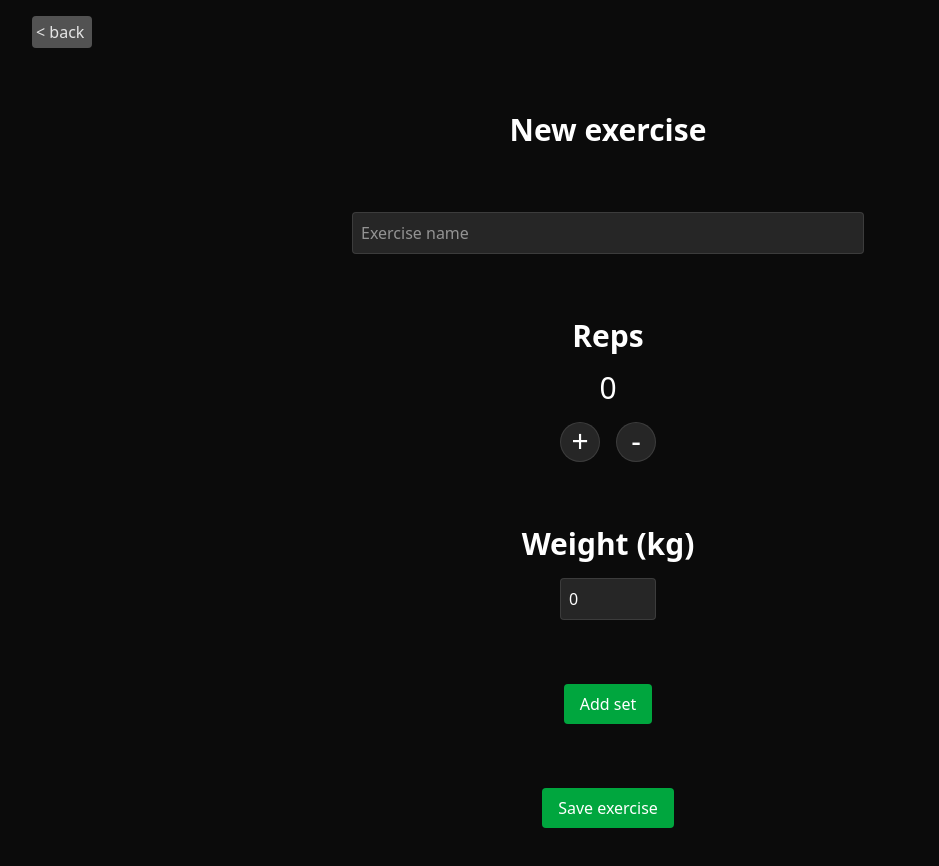
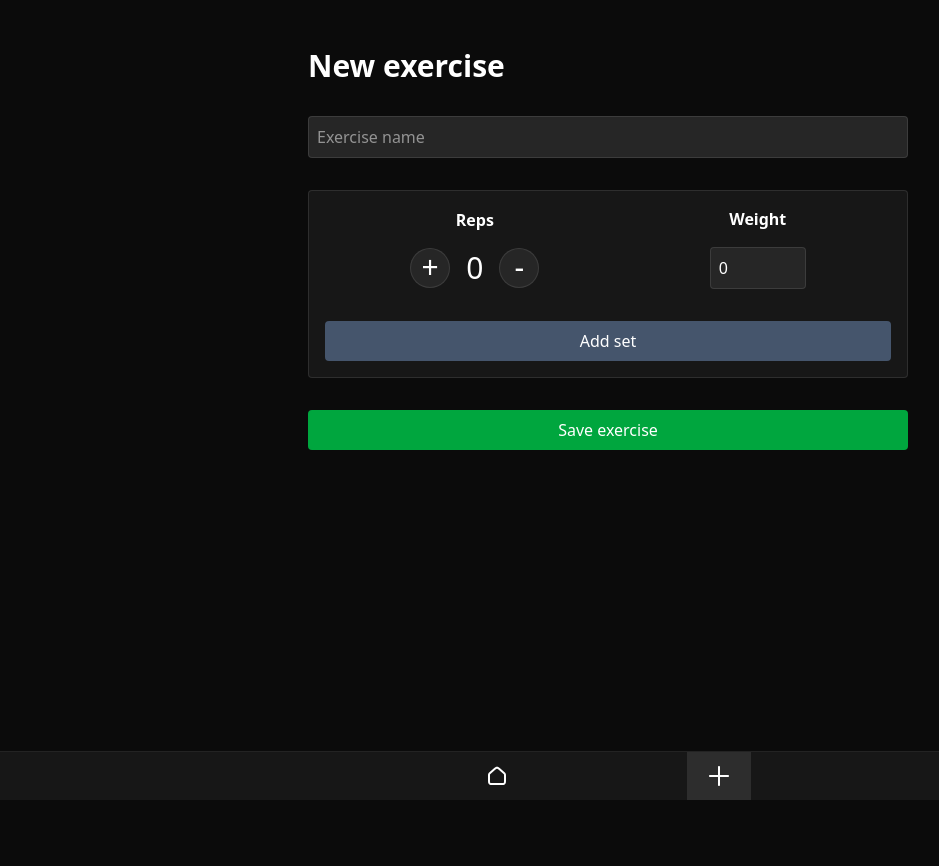
Before and after one commit to alexanderiksson/barbellbook, a React (Vite) app: page /add-exercise in a window 1280 px wide. Shown: the top 866 px of the page, without its empty margins (32-971 px from the left). After the commit the page ends 800 px from the top, so only its background shows below. Built offline with nearby package versions, Linux system fonts and the light colour scheme.

Commit message:
Styling and fix

```diff
--- a/src/App.jsx
+++ b/src/App.jsx
@@ -1,6 +1,5 @@
 import { BrowserRouter as Router, Routes, Route } from "react-router-dom";
 import Layout from "./Layout";
-import Home from "./pages/Home";
 import Workout from "./pages/Workout";
 import AddExercise from "./pages/AddExercise";
 import { WorkoutProvider } from "./context/WorkoutContext";
@@ -11,8 +10,7 @@ export default function App() {
             <WorkoutProvider>
                 <Routes>
                     <Route element={<Layout />}>
-                        <Route path="/" element={<Home />} />
-                        <Route path="/workout" element={<Workout />} />
+                        <Route path="/" element={<Workout />} />
                         <Route path="/add-exercise" element={<AddExercise />} />
                     </Route>
                 </Routes>
--- a/src/Layout.jsx
+++ b/src/Layout.jsx
@@ -1,8 +1,10 @@
 import { Outlet } from "react-router-dom";
+import Nav from "./components/Nav";
 
 export default function Layout() {
     return (
         <>
+            <Nav />
             <main role="main">
                 <Outlet />
             </main>
--- /dev/null
+++ b/src/assets/AddIcon.jsx
@@ -0,0 +1,16 @@
+export default () => {
+    return (
+        <svg
+            width="24px"
+            height="24px"
+            viewBox="0 0 24 24"
+            fill="none"
+            xmlns="http://www.w3.org/2000/svg"
+        >
+            <path
+                d="M13 3C13 2.44772 12.5523 2 12 2C11.4477 2 11 2.44772 11 3V11H3C2.44772 11 2 11.4477 2 12C2 12.5523 2.44772 13 3 13H11V21C11 21.5523 11.4477 22 12 22C12.5523 22 13 21.5523 13 21V13H21C21.5523 13 22 12.5523 22 12C22 11.4477 21.5523 11 21 11H13V3Z"
+                fill="#fff"
+            />
+        </svg>
+    );
+};
--- /dev/null
+++ b/src/assets/HomeIcon.jsx
@@ -0,0 +1,22 @@
+export default () => {
+    return (
+        <svg
+            width="24px"
+            height="24px"
+            viewBox="0 0 24 24"
+            fill="none"
+            xmlns="http://www.w3.org/2000/svg"
+        >
+            <g id="Navigation / House_02">
+                <path
+                    id="Vector"
+                    d="M4 11.4522V16.8002C4 17.9203 4 18.4807 4.21799 18.9086C4.40973 19.2849 4.71547 19.5906 5.0918 19.7823C5.5192 20.0001 6.07899 20.0001 7.19691 20.0001H16.8031C17.921 20.0001 18.48 20.0001 18.9074 19.7823C19.2837 19.5906 19.5905 19.2849 19.7822 18.9086C20 18.4811 20 17.9216 20 16.8037V11.4522C20 10.9179 19.9995 10.6506 19.9346 10.4019C19.877 10.1816 19.7825 9.97307 19.6546 9.78464C19.5102 9.57201 19.3096 9.39569 18.9074 9.04383L14.1074 4.84383C13.3608 4.19054 12.9875 3.86406 12.5674 3.73982C12.1972 3.63035 11.8026 3.63035 11.4324 3.73982C11.0126 3.86397 10.6398 4.19014 9.89436 4.84244L5.09277 9.04383C4.69064 9.39569 4.49004 9.57201 4.3457 9.78464C4.21779 9.97307 4.12255 10.1816 4.06497 10.4019C4 10.6506 4 10.9179 4 11.4522Z"
+                    stroke="#fff"
+                    stroke-width="2"
+                    stroke-linecap="round"
+                    stroke-linejoin="round"
+                />
+            </g>
+        </svg>
+    );
+};
--- /dev/null
+++ b/src/components/Nav.jsx
@@ -0,0 +1,31 @@
+import React from "react";
+import { NavLink } from "react-router-dom";
+import AddIcon from "../assets/AddIcon";
+import HomeIcon from "../assets/HomeIcon";
+
+export default function Nav() {
+    return (
+        <nav className="bg-neutral-900 border-t border-white/5 fixed bottom-0 w-full">
+            <div className="content">
+                <ul className="flex justify-evenly">
+                    <li>
+                        <NavLink
+                            to="/"
+                            className="flex flex-col items-center justify-center text-xs gap-1 py-3 px-5"
+                        >
+                            <HomeIcon />
+                        </NavLink>
+                    </li>
+                    <li>
+                        <NavLink
+                            to="/add-exercise"
+                            className="flex flex-col items-center justify-center text-xs gap-1 py-3 px-5"
+                        >
+                            <AddIcon />
+                        </NavLink>
+                    </li>
+                </ul>
+            </div>
+        </nav>
+    );
+}
--- a/src/components/RepCounter.jsx
+++ b/src/components/RepCounter.jsx
@@ -2,9 +2,9 @@ import React from "react";
 
 export default function RepCounter({ reps, setReps }) {
     return (
-        <div className="w-full flex flex-col justify-center items-center gap-4">
-            <h2 className="text-3xl font-semibold">Reps</h2>
-            <span className="text-3xl">{reps}</span>
+        <div className="flex flex-col justify-center items-center gap-4">
+            <h2 className="font-semibold">Reps</h2>
+
             <div className="flex items-center justify-center gap-4 w-full">
                 <button
                     className="flex justify-center text-3xl w-10 h-10 bg-neutral-800 rounded-full cursor-pointer border border-white/10"
@@ -12,6 +12,7 @@ export default function RepCounter({ reps, setReps }) {
                 >
                     +
                 </button>
+                <span className="text-3xl">{reps}</span>
                 <button
                     className="flex justify-center text-3xl w-10 h-10 bg-neutral-800 rounded-full cursor-pointer border border-white/10"
                     onClick={() => setReps(reps - 1)}
--- a/src/components/SetTable.jsx
+++ b/src/components/SetTable.jsx
@@ -2,6 +2,7 @@ import React from "react";
 
 export default function SetTable({ sets }) {
     return (
+        <>
             <table className="w-full">
                 <thead>
                     <tr>
@@ -20,5 +21,6 @@ export default function SetTable({ sets }) {
                     ))}
                 </tbody>
             </table>
+        </>
     );
 }
--- a/src/components/WeightInput.jsx
+++ b/src/components/WeightInput.jsx
@@ -2,8 +2,8 @@ import React from "react";
 
 export default function WeightInput({ weight, setWeight }) {
     return (
-        <div className="w-full flex flex-col justify-center items-center gap-4">
-            <h2 className="text-3xl font-semibold">Weight (kg)</h2>
+        <div className="flex flex-col justify-center items-center gap-4">
+            <h2 className="font-semibold">Weight</h2>
             <input
                 className="bg-neutral-800 p-2 rounded w-24 border border-white/10"
                 type="number"
--- a/src/index.css
+++ b/src/index.css
@@ -6,12 +6,16 @@ body {
     display: flex;
     flex-direction: column;
     min-height: 100vh;
-    padding: 1rem 0;
+    padding: 3rem 0;
     box-sizing: border-box;
 }
 
 .content {
-    max-width: 1200px;
+    max-width: 600px;
     width: 90%;
     margin: auto;
 }
+
+nav a.active {
+    background-color: #2d2d2d;
+}
--- a/src/pages/AddExercise.jsx
+++ b/src/pages/AddExercise.jsx
@@ -3,7 +3,6 @@ import { useWorkout } from "../context/WorkoutContext";
 import RepCounter from "../components/RepCounter";
 import WeightInput from "../components/WeightInput";
 import SetTable from "../components/SetTable";
-import { Link } from "react-router-dom";
 
 export default function AddExercise() {
     const { addExercise } = useWorkout();
@@ -14,61 +13,63 @@ export default function AddExercise() {
     const [weight, setWeight] = useState(0);
 
     return (
-        <div className="content flex flex-col justify-center items-center min-h-screen gap-16 pb-12">
-            <div className="w-full flex justify-start">
-                <Link
-                    to="/workout"
-                    className="bg-neutral-600 pl-1 pr-2 py-1 rounded text-neutral-200"
-                >
-                    &lt; back
-                </Link>
-            </div>
-
+        <div className="content flex flex-col gap-8 pb-12">
             <h1 className="text-3xl font-semibold">New exercise</h1>
 
-            <label className="w-full max-w-lg">
+            <label className="w-full">
                 <input
                     className="bg-neutral-800 p-2 rounded w-full border border-white/10"
                     type="text"
                     placeholder="Exercise name"
                     onChange={(e) => setName(e.target.value)}
                     value={name}
+                    required
                 />
             </label>
 
+            {/* Add set */}
+            <section className="w-full flex flex-col gap-8 bg-neutral-900 border border-white/10 p-4 rounded">
+                <div className="flex justify-around">
                     <RepCounter reps={reps} setReps={setReps} />
+                    <WeightInput weight={weight} setWeight={setWeight} />
+                </div>
 
-            <WeightInput weight={weight} setWeight={setWeight} />
+                <button
+                    className="bg-slate-600 px-4 py-2 rounded inline-flex justify-center items-center cursor-pointer"
+                    onClick={() => {
+                        if (reps == 0 || weight == 0) {
+                            alert("Enter weight and reps");
+                        } else {
+                            setSets([...sets, { reps: reps, weight: weight }]);
+                            setReps(0);
+                        }
+                    }}
+                >
+                    Add set
+                </button>
+            </section>
+
+            {sets.length > 0 && <SetTable sets={sets} />}
 
             <button
                 className="bg-green-600 px-4 py-2 rounded inline-flex justify-center items-center cursor-pointer"
                 onClick={() => {
-                    setSets([...sets, { reps: reps, weight: weight }]);
-                    setReps(0);
-                }}
-            >
-                Add set
-            </button>
-
-            {sets.length > 0 && <SetTable sets={sets} />}
-
-            <Link
-                className="bg-green-600 px-4 py-2 rounded inline-flex justify-center items-center cursor-pointer"
-                onClick={() => {
+                    if (sets <= 0) {
+                        alert("You have no sets");
+                    } else if (!name) {
+                        alert("Enter exercise name");
+                    } else {
                         const newExercise = {
                             name: name,
                             sets: [...sets],
                         };
                         addExercise(newExercise);
-                    setName("");
-                    setSets([]);
-                    setReps(0);
-                    setWeight(0);
+                        window.location.href = "/";
+                    }
                 }}
-                to="/workout"
             >
                 Save exercise
-            </Link>
+            </button>
         </div>
     );
 }
--- a/src/pages/Home.jsx
+++ /dev/null
@@ -1,15 +0,0 @@
-import React from "react";
-import { Link } from "react-router-dom";
-
-export default function Home() {
-    return (
-        <div className="content flex justify-center items-center h-screen">
-            <Link
-                to="/workout"
-                className="bg-green-600 px-4 py-2 rounded inline-flex justify-center items-center"
-            >
-                Start workout
-            </Link>
-        </div>
-    );
-}
--- a/src/pages/Workout.jsx
+++ b/src/pages/Workout.jsx
@@ -7,7 +7,7 @@ export default function Workout() {
 
     return (
         <>
-            <div className="content py-8">
+            <div className="content">
                 <h1 className="text-3xl font-semibold mb-6">Today's workout</h1>
                 <Link
                     to="/add-exercise"
@@ -45,7 +45,11 @@ export default function Workout() {
                             </table>
                             <button
                                 className="bg-red-600 py-1 px-2 rounded cursor-pointer"
-                                onClick={() => removeExercise(index)}
+                                onClick={() => {
+                                    if (confirm("Are you sure?")) {
+                                        removeExercise(index);
+                                    }
+                                }}
                             >
                                 Remove
                             </button>
```
Lines whose indentation alone changed are shown as unchanged.
